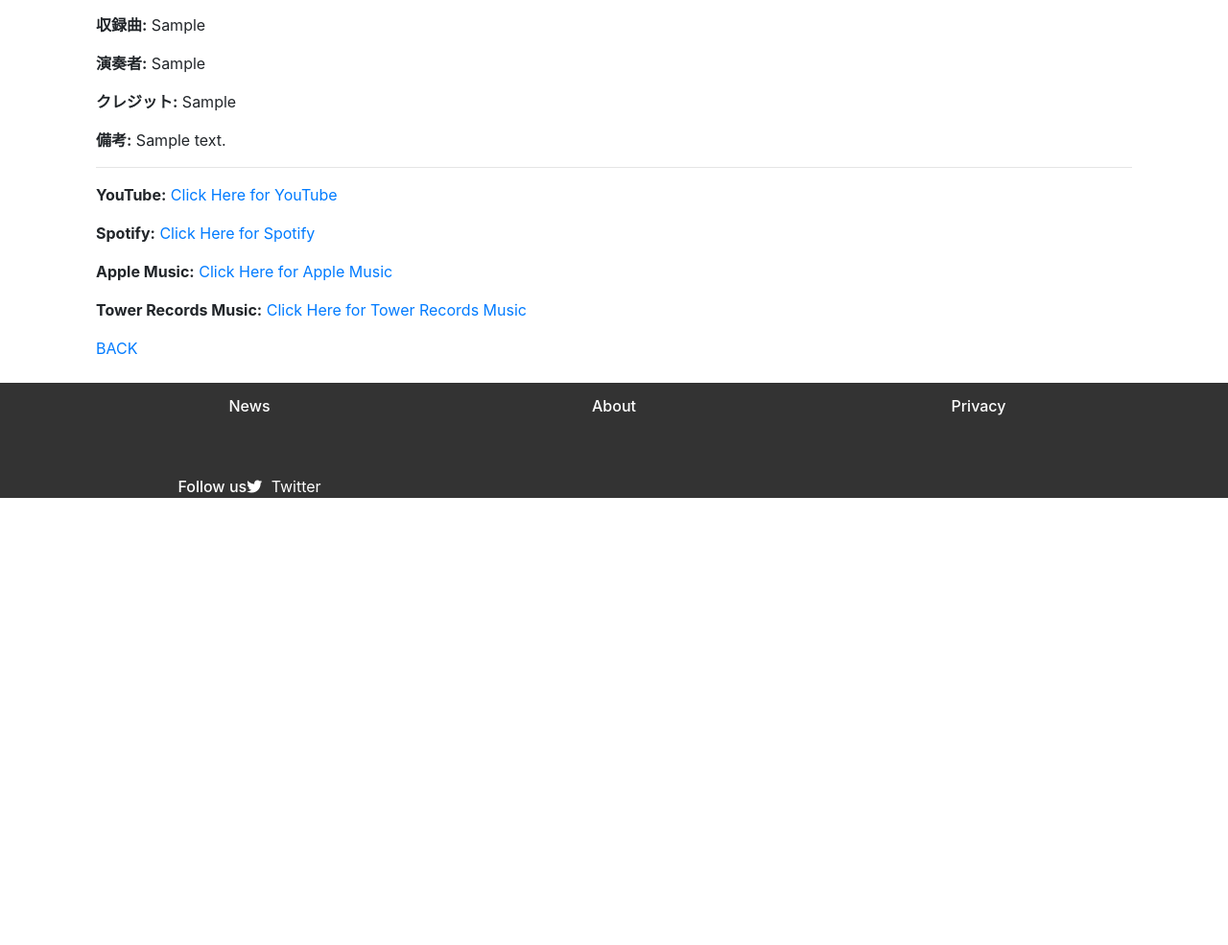
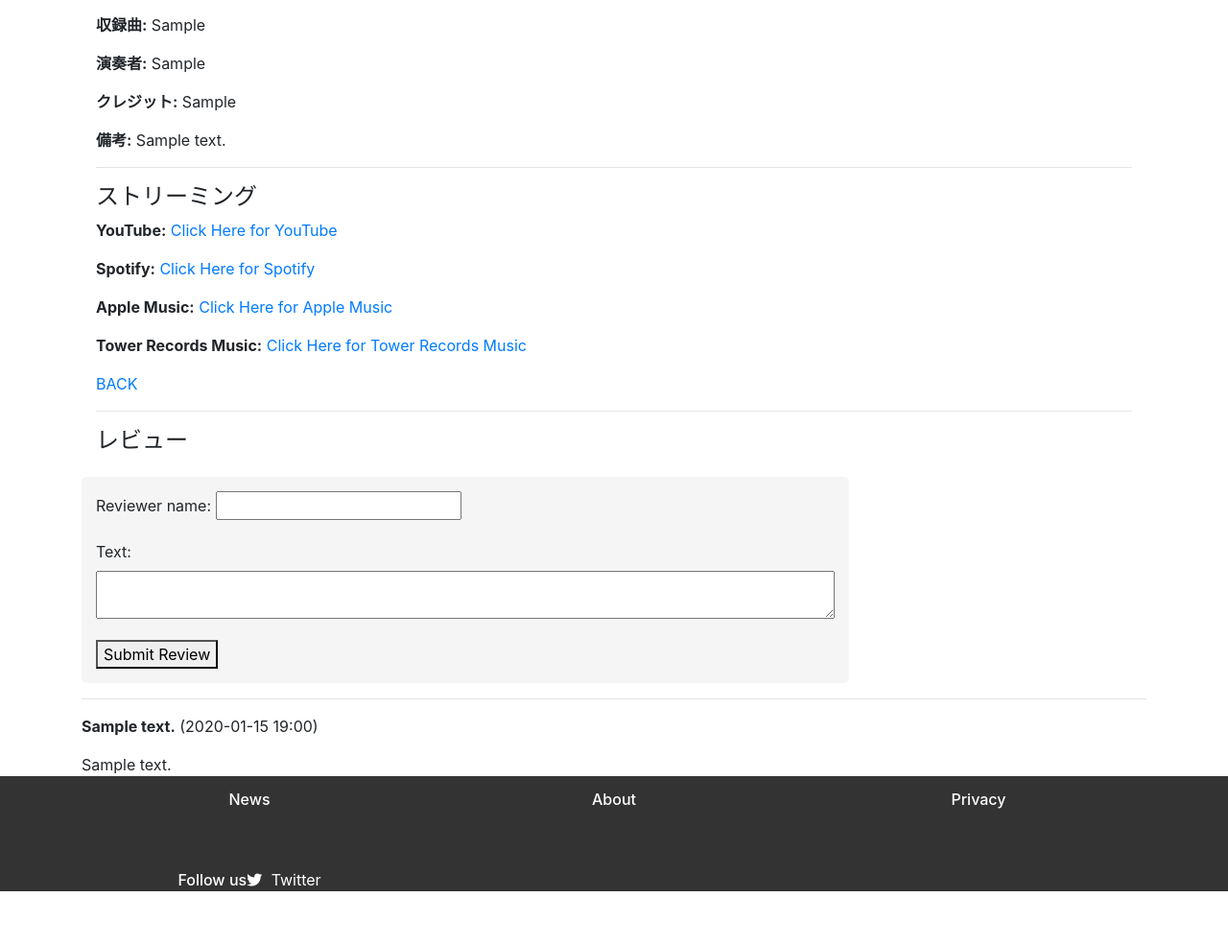
Before and after one commit to uozok/music_database, a Django app: page /album/1/ in a window 1280 px wide. Shown: the part 482-1467 px from the top of the page at 96% size. Before the commit the page ends 1001 px from the top, so only its background shows below. Run offline with Django 3.2, Linux system fonts and the light colour scheme; tables that the repository leaves empty hold one stand-in row (values such as "Sample post"); grey boxes marked "Sample" are stand-in pictures; some libraries are stand-ins or nearby versions.

Commit message:
Add Review

```diff
--- /dev/null
+++ b/label_list/forms.py
@@ -0,0 +1,12 @@
+from django import forms
+from .models import Review
+from captcha.fields import ReCaptchaField
+
+class ReviewForm(forms.ModelForm):
+    reviewer_name = forms.CharField(max_length=100)
+    text = forms.CharField(widget=forms.Textarea)
+    captcha = ReCaptchaField()
+
+    class Meta:
+        model = Review
+        fields = ['reviewer_name', 'text']
--- a/label_list/models.py
+++ b/label_list/models.py
@@ -64,3 +64,13 @@ class NewsPost(models.Model):
 
     def __str__(self):
         return self.title
+
+#Review機能
+class Review(models.Model):
+    album = models.ForeignKey('Album', on_delete=models.CASCADE, related_name='reviews')
+    reviewer_name = models.CharField(max_length=10, blank=True)
+    text = models.TextField(max_length=2000)
+    created_date = models.DateTimeField(default=timezone.now)
+
+    def __str__(self):
+        return f"Review by {self.reviewer_name} on {self.album}"
--- a/label_list/static/css/list.css
+++ b/label_list/static/css/list.css
@@ -172,3 +172,32 @@ body {
         width: 100%; /* ボタンを幅いっぱいにする */
     }
 }
+
+/* レビュー横幅調整（PC用） */
+.review-text {
+    word-wrap: break-word;
+    max-width: 800px; /* PCでの最大幅 */
+}
+
+/* レビューフォームデザイン */
+.review-form {
+    background-color: #f5f5f5; /* 薄いグレーの背景色 */
+    padding: 15px; /* 内部の余白 */
+    border-radius: 5px; /* 角を丸くする */
+    max-width: 800px; /* PCでの最大幅 */
+
+}
+
+/* レビュー投稿時サイズ可変 */
+textarea {
+    width: 100%; /* フォームの幅をコンテナに合わせて調整 */
+    height: 50px; /* 初期の高さ */
+    overflow-y: hidden; /* テキストエリアの縦スクロールバーを隠す */
+}
+
+/* スマートフォン用のスタイル（メディアクエリ） */
+@media screen and (max-width: 767px) {
+    .review-text, .review-form {
+        max-width: 100%; /* スマートフォンでは幅を100%に */
+    }
+}
--- a/label_list/templates/label_list/album_detail.html
+++ b/label_list/templates/label_list/album_detail.html
@@ -49,6 +49,7 @@
     <p><strong>クレジット:</strong> {% if album.credits %}{{ album.credits }}{% else %}N/A{% endif %}</p>
     <p><strong>備考:</strong> {{ album.notes }}</p>
     <hr>
+    <h4>ストリーミング</h4>
     {% if album.youtube_url %}
     <p><strong>YouTube:</strong> <a href="{{ album.youtube_url }}" target="_blank">Click Here for YouTube</a></p>
     {% endif %}
@@ -68,5 +69,45 @@
     <a href="{% url 'album_list' %}?search={{ search_term|urlencode }}">BACK</a>
   </div>
 
+  <hr>
+  <b></b><h4>レビュー</h4></div>
+<!-- 投稿されたレビューの表示 -->
+<!-- レビュー投稿フォーム -->
+<div class="review-form">
+  <form method="post">
+    {% csrf_token %}
+    {{ form.as_p }}  <!-- このコードでフォームの全フィールドをレンダリング -->
+    <button type="submit">Submit Review</button>
+  </form>
 </div>
+
+<hr>
+
+<!-- 投稿されたレビューの表示 -->
+<div class="reviews">
+  {% for review in reviews %}
+    <div class="review">
+      <p><strong>{{ review.reviewer_name }}</strong> ({{ review.created_date|date:"Y-m-d H:i" }})</p>
+      <div class="review-text">{{ review.text }}</div> <!-- CSSクラスを適用 -->
+    </div>
+  {% empty %}
+    <p>No reviews yet.</p>
+  {% endfor %}
+</div>
+
+</div>
+
+<script>
+document.addEventListener('DOMContentLoaded', function() {
+  var textareas = document.querySelectorAll('textarea');
+
+  textareas.forEach(function(textarea) {
+      textarea.addEventListener('input', function() {
+          this.style.height = 'auto';
+          this.style.height = (this.scrollHeight) + 'px';
+      });
+  });
+});
+</script>
+
 {% endblock %}
--- a/label_list/views.py
+++ b/label_list/views.py
@@ -2,7 +2,11 @@ from django.shortcuts import get_object_or_404, render
 from .models import Album
 from django.db.models import Q
 from .models import Album, NewsPost
+from django.shortcuts import redirect
 
+#review用
+from .models import Album, NewsPost, Review
+from .forms import ReviewForm
 
 def album_list(request):
     if 'HTTP_REFERER' in request.META and '/album/' in request.META['HTTP_REFERER']:
@@ -35,21 +39,43 @@ def album_list(request):
     return render(request, 'label_list/album_list.html', {'albums': albums, 'search_term': search_term})
 
 
-
+#review追加
 def album_detail(request, album_id):
     album = get_object_or_404(Album, id=album_id)
+
+    # レビュー投稿フォームの処理
+    if request.method == "POST":
+        form = ReviewForm(request.POST)
+        if form.is_valid():
+            review = form.save(commit=False)
+            review.album = album
+            review.save()
+            return redirect('album_detail', album_id=album_id)
+    else:
+        form = ReviewForm()
+
+    # アルバムに対する全てのレビューを取得
+    reviews = Review.objects.filter(album=album).order_by('-created_date')
+
+    # 既存のメタデータおよび検索語
     search_term = request.GET.get('search', '')
     meta_title = f"{album.title} by {album.artist.artist if album.artist else 'Unknown Artist'}"
     meta_description = f"{album.notes[:155]}..." if album.notes else "No description available."
     meta_image = request.build_absolute_uri(album.image.url) if album.image else None
+
+    # コンテキストにレビュー関連の情報を追加
     context = {
         'album': album,
+        'form': form,  # レビュー投稿フォーム
+        'reviews': reviews,  # 投稿されたレビュー
         'search_term': search_term,
         'meta_title': meta_title,
         'meta_description': meta_description,
         'meta_image': meta_image,
     }
+
     return render(request, 'label_list/album_detail.html', context)
+
 
 def news_list(request):
     news_posts = NewsPost.objects.filter(published_date__isnull=False).order_by('published_date')
```
Also changed, not shown: label_list/admin.py (+9 -0 lines), mysite/settings.py (+7 -1 lines), label_list/migrations/0008_review.py (added).
